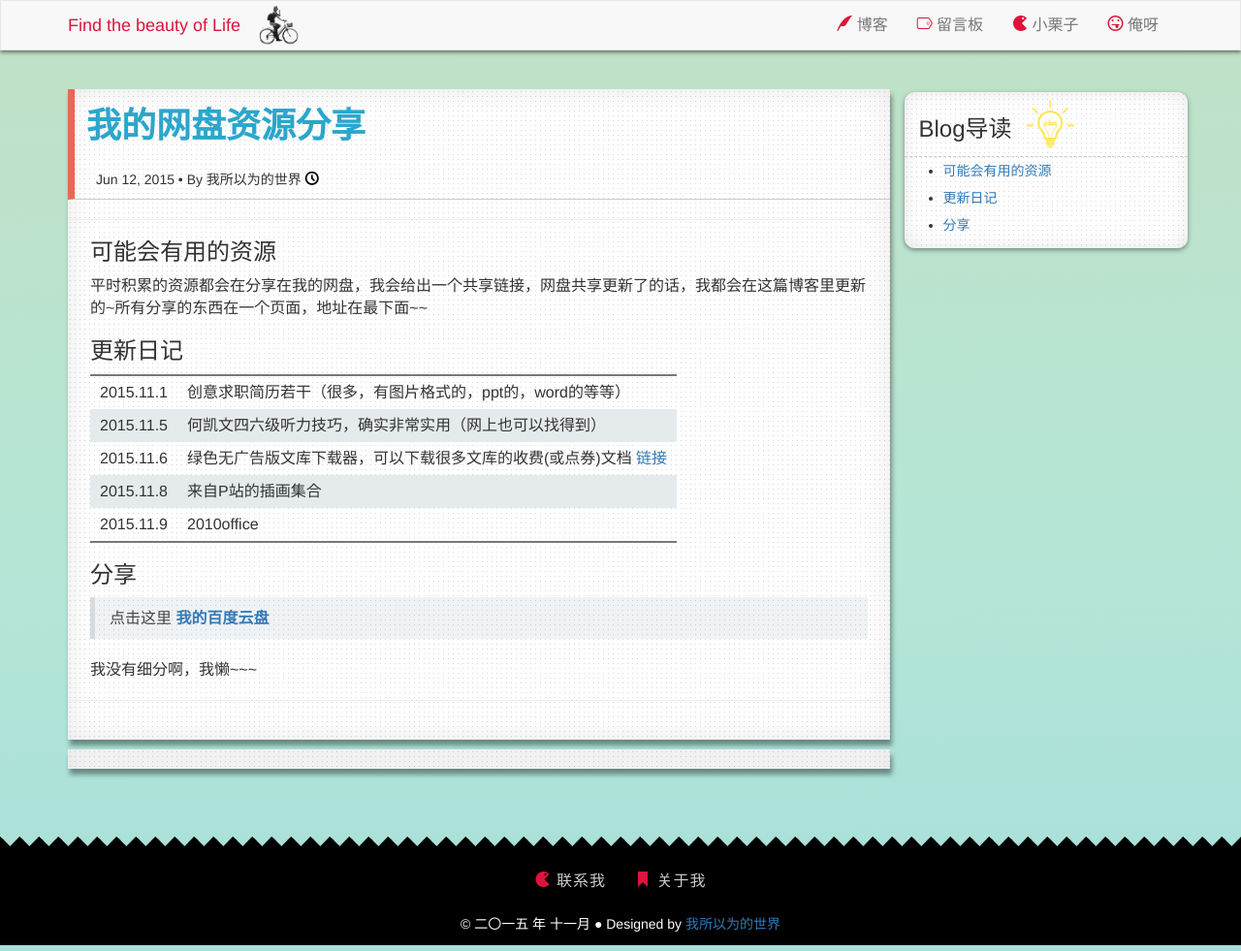
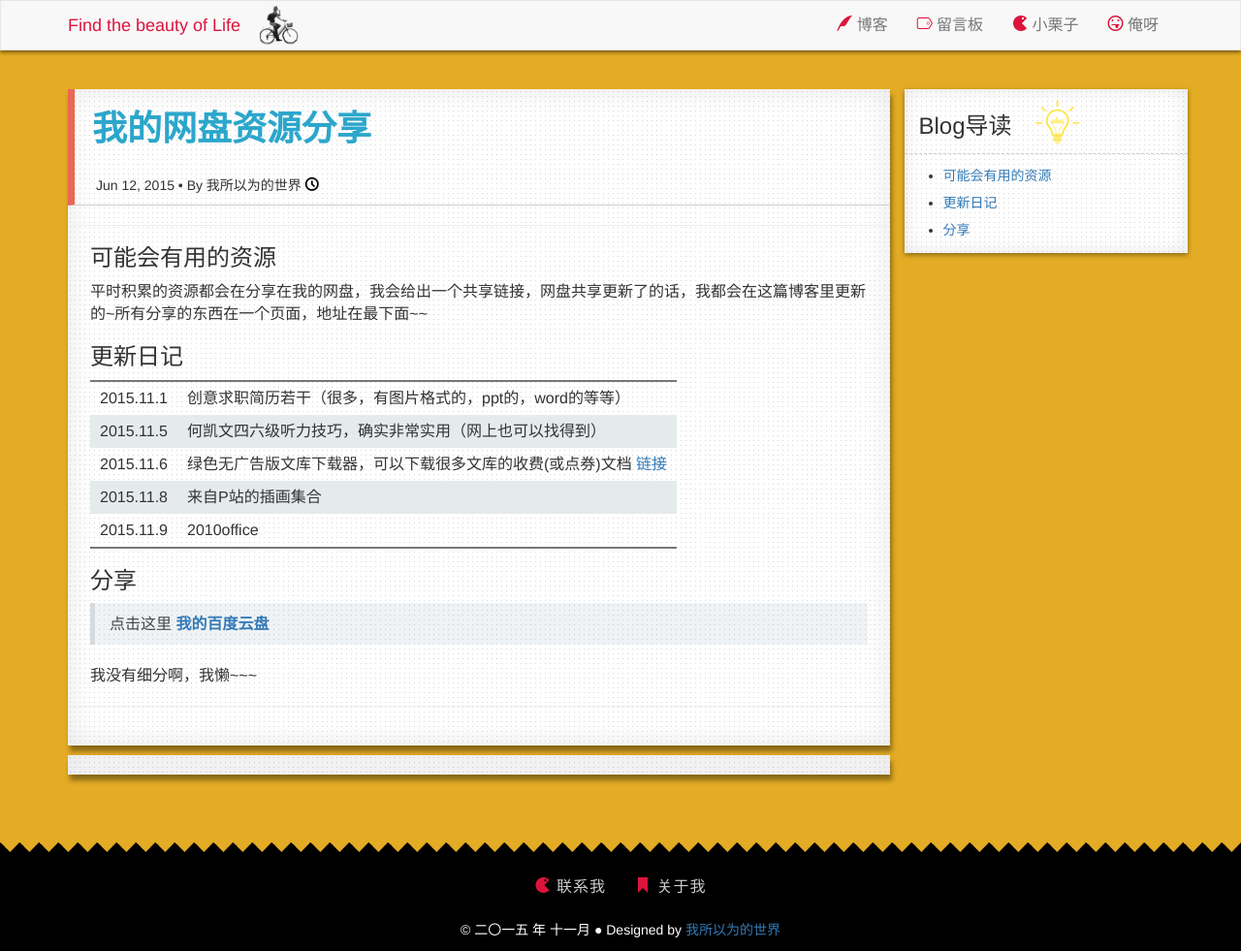
Before and after one commit to momeakl/momeakl.github.io, a Jekyll site: the page built from _posts/2015-06-01-share.md, in a window 1280 px wide. Shown: the whole page at 97% size. Built offline with Jekyll 4.4.1, drawn with Linux system fonts in a browser that asks for light colours; nearby versions of some CDN libraries; some web fonts are replaced; comment, search, counter and statistics services are not loaded; a style sheet for code colours, icons or effects is not loaded.

Commit message:
css build 1 time

```diff
--- a/_layouts/post.html
+++ b/_layouts/post.html
@@ -21,8 +21,8 @@
 <!-- 多说评论框 end -->
         </div>
     </div>
-    <div id="content" class="col-sm-3">
-        <div id="myAffix" class="shadow-bottom-center hidden-xs">
+    <div id="content" class="col-sm-3 hidden-xs">
+        <div id="myAffix" class="shadow-bottom-center">
             <div class="cate-list-header">
                 <h3>Blog导读</h3>
             </div>
--- a/static/css/index.css
+++ b/static/css/index.css
@@ -5,50 +5,17 @@
 	margin: 0;
 	padding: 0;
 }
-
-body {
-    font-family: 'Microsoft YaHei', 'Helvetica','Arial','SimHei', sans-serif;
-    position: relative;
-    min-width: 370px;
-    background: linear-gradient(179deg, #e3ac24, #e8cf8f, #b4e6d7,#56b3f2);
-    background-size: 800% 800%;
-
-    -webkit-animation: AnimationName 52s ease infinite;
-    -moz-animation: AnimationName 52s ease infinite;
-    animation: AnimationName 52s ease infinite;
-}
-@-webkit-keyframes AnimationName {
-    0%{background-position:0% 91%}
-    50%{background-position:100% 10%}
-    100%{background-position:0% 91%}
-}
-@-moz-keyframes AnimationName {
-    0%{background-position:0% 91%}
-    50%{background-position:100% 10%}
-    100%{background-position:0% 91%}
-}
-@keyframes AnimationName {
-    0%{background-position:0% 91%}
-    50%{background-position:100% 10%}
-    100%{background-position:0% 91%}
-}
 ul li{
     font-size: 16px;
     line-height: 28px;
-}
-hr{
-    size:5;
-    color: #000;
 }
 pre{
 	padding: 0;
 	background: none;
 }
-
 pre code{
 	font-size: 14px;
 }
-
 table{
 	border-top:2px solid #777;
 	border-bottom: 2px solid #777;
@@ -73,20 +40,22 @@
     font-size: 16px;
     line-height: 23px;
 }
-#index a:visited {color: #2ca6cb;}  /*已访问的链接*/
-#index a:hover{
+a:visited {color: #2ca6cb;}  /*已访问的链接*/
+a:hover{
     color: #2ca6cb;
     text-decoration: none;
 }
 
-
-/*body*/
+body {
+    font-family: 'Microsoft YaHei', 'Helvetica','Arial', sans-serif;
+    background: #e3ac24 ;
+}
+/*navbar*/
 nav{
     -webkit-box-shadow: 0 2px 4px rgba(0,0,0,0.5);
 	-moz-box-shadow: 0 2px 4px rgba(0,0,0,0.5);
 	-o-box-shadow: 0 2px 4px rgba(0,0,0,0.5);
 	box-shadow: 0 2px 4px rgba(0,0,0,0.5);
-
 }
 .navbar,.navbar-inverse{
     border-radius:0;
@@ -100,7 +69,6 @@
     background-position: 206px center;
     background-size: 50px;
 }
-
 .navbar .navbar-toggle{
     border: none;
 }
@@ -110,6 +78,7 @@
 .navbar a.navbar-brand:hover{
     color: crimson;
 }
+/*The left part of the main*/
 .post-area {
     background: #f8f8fd url(../img/bg-0004.jpg);
     -webkit-box-shadow: 2px 6px 5px rgba(0, 0, 0, 0.4), 0 0 30px rgba(10, 10, 0, 0.1) inset;
@@ -117,14 +86,12 @@
     -o-box-shadow: 2px 6px 5px rgba(0, 0, 0, 0.4), 0 0 30px rgba(10, 10, 0, 0.1) inset;
     box-shadow: 2px 6px 5px rgba(0, 0, 0, 0.4), 0 0 30px rgba(10, 10, 0, 0.1) inset;
 }
-
 .post-list-item{
 	display: block;
 	padding:8px 30px 10px 30px;
     margin-bottom: 3px;
 	border-bottom:1px dashed #aaa;
     border-left: 0.5em solid #ccc;
-
 	transition:0.45s ease;
 	-webkit-transition:0.45s ease;
 	-moz-transition:0.45s ease;
@@ -148,8 +115,7 @@
 }
 .post-list-item h2{
     color:#2ca6cb;
-	margin: 8px 0 12px 0;
-	padding: 0;
+	margin: 5px 0 5px 0;
 }
 .post-list-item p{
     font-size: 15px;
@@ -160,10 +126,9 @@
 .post-list-item:hover{
     border-left: 0.5em solid #ea6753;
 }
-
+/*fen ye*/
 .paginator{
 	border-top:1px solid #ddd;
-    margin-top: 3px;
     margin-bottom: 50px;
 	text-align: center;
     position: relative;
@@ -206,8 +171,6 @@
     color: #ea6753;
     display: inline-block;
 }
-
-
 .paginator a.page{
     display: inline-block;
     width: 40px;
@@ -217,17 +180,15 @@
     background: #ccc;
 }
 
-
-/*category*/
+/*category the right part of main*/
 div.shadow-corner-curl{
     margin-bottom: 20px;
     background: #f8f8fd url(../img/bg-0004.jpg);
-    padding-top: 12px;
     -webkit-box-shadow: 0 4px 5px rgba(0,0,0,0.5),0 0 20px rgba(0,0,0,0.1) inset;
 	-moz-box-shadow: 0 4px 5px rgba(0,0,0,0.5),0 0 20px rgba(0,0,0,0.1) inset;
 	-o-box-shadow: 0 4px 5px rgba(0,0,0,0.5),0 0 20px rgba(0,0,0,0.1) inset;
 	box-shadow: 0 4px 5px rgba(0,0,0,0.5),0 0 20px rgba(0,0,0,0.1) inset;
-    border-radius: 12px;
+    border-radius: 8px;
 }
 div.cate-list-header{
     display: block;
@@ -249,7 +210,6 @@
     -webkit-transition: 0.3s ease;
     -moz-transition: 0.3s ease;
     -o-transition: 0.3s ease;
-
 }
 div a.cate-list-item:hover{
     border-left:0.5em solid #ea6753;
@@ -272,7 +232,10 @@
     letter-spacing: 1px;
 }
 div.cate-list-link ul{
-    margin: 10px 0 8px -5px;
+    margin: 10px 0 8px -10px;
+}
+div.cate-list-link li a{
+    color:cornflowerblue;
 }
 
 
@@ -322,9 +285,7 @@
 /* post
  * post articles area
  */
-#myArticle{
-    margin-left: 0px;
-}
+
 div.post{
     margin: 10px 0;
     padding-bottom: 20px;
@@ -332,14 +293,12 @@
 div.post header{
     border-bottom: 1px solid #ccc;
     border-left: 0.5em solid #ea6753;
-
 }
 
 div.post h1{
-    padding: 23px 15px 20px 12px;
-/*    font-family: "Microsoft Jhenghei","Microsoft Yahei";*/
+    padding: 23px 15px 20px 18px;
     font-weight: bold;
-    line-height: 30px;
+    line-height: 36px;
     color: #2ca6cb;
 }
 div.post header p{
@@ -358,7 +317,7 @@
 }
 /*blog 导读*/
 #content {
-    margin-top: 23px;
+    margin-top: 20px;
     padding: 0;
     font-size: 15px;
     background: #f8f8fd url(../img/bg-0004.jpg);
@@ -366,13 +325,13 @@
 	-moz-box-shadow: 0 2px 5px rgba(0,0,0,0.4),0 0 20px rgba(0,0,0,0.1) inset;
 	-o-box-shadow: 0 2px 5px rgba(0,0,0,0.4),0 0 20px rgba(0,0,0,0.1) inset;
 	box-shadow: 0 2px 5px rgba(0,0,0,0.4),0 0 20px rgba(0,0,0,0.1) inset;
-    border-radius: 10px;
 }
 #content .cate-list-header{
+    margin-bottom: 8px;
     background-image: url(../img/index-category-02.png);
-    background-size: 60px;
+    background-size: 55px;
     background-repeat: no-repeat;
-    background-position: 120px center;
+    background-position: 130px center;
 }
 #content ul li{
     padding-left: 0;
@@ -403,7 +362,6 @@
     padding-left: 15px;
     font-size: 16px;
     background: rgba(112,138,153,.1);
-    /*font-style: italic;*/
 }
 blockquote:last-child {
     margin-bottom: 0;
@@ -412,7 +370,7 @@
 .comment{
 	margin-top: 20px;
 }
-/*mulu*/
+
 /**
  * 文章目录相关
  */
@@ -422,11 +380,6 @@
 	}
 }
 
-
-#myAffix .affix{
-	top:-20px;
-	bottom: 0px;
-}
 
 @media screen and (max-width: 1200px){
 	.post{
```
